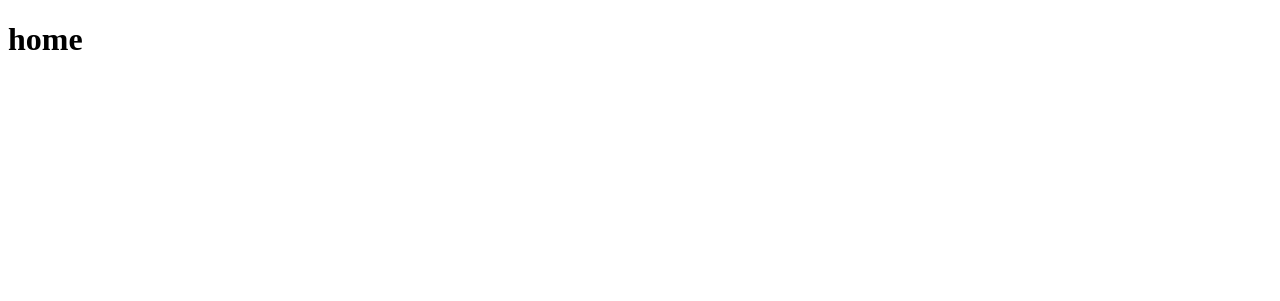
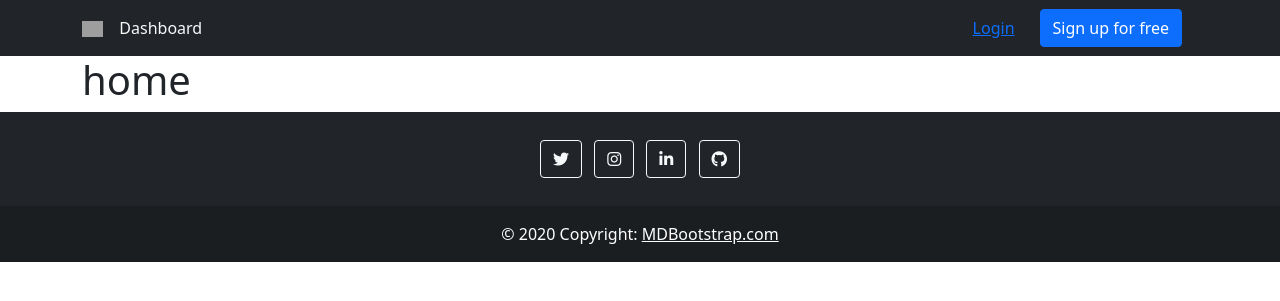
Before and after one commit to Bekzodbek2006/API, a Django app: page / in a window 1280 px wide. Before the commit the part shown is almost empty. Shown: the top 301 px of the page. Run offline with Django 4.2, Linux system fonts and the light colour scheme; grey boxes are pictures that could not be loaded.

Commit message:
added footer

```diff
--- a/templates/base.html
+++ b/templates/base.html
@@ -9,6 +9,8 @@
     <meta http-equiv="X-UA-Compatible" content="IE=edge">
     <meta name="viewport" content="width=device-width, initial-scale=1.0">
     <title>Base - {% block title %}{% endblock title %}</title>
+    <link href="https://cdn.jsdelivr.net/npm/bootstrap@5.0.2/dist/css/bootstrap.min.css" rel="stylesheet" integrity="sha384-EVSTQN3/azprG1Anm3QDgpJLIm9Nao0Yz1ztcQTwFspd3yD65VohhpuuCOmLASjC" crossorigin="anonymous">
+    <link rel="stylesheet" href="https://cdnjs.cloudflare.com/ajax/libs/font-awesome/6.2.0/css/all.min.css" integrity="sha512-xh6O/CkQoPOWDdYTDqeRdPCVd1SpvCA9XXcUnZS2FmJNp1coAFzvtCN9BmamE+4aHK8yyUHUSCcJHgXloTyT2A==" crossorigin="anonymous" referrerpolicy="no-referrer" />
 </head>
 
 <body>
@@ -17,6 +19,7 @@
     {% block content %}
 
     {% endblock content %}
+    {% include 'includes/footer.html' %}
 
     <script src="{% static 'js/main.js' %}"></script>
 </body>
--- /dev/null
+++ b/templates/includes/footer.html
@@ -0,0 +1,29 @@
+<footer class="bg-dark text-center text-white">
+    <!-- Grid container -->
+    <div class="container p-4 pb-0">
+        <!-- Section: Social media -->
+        <section class="mb-4">
+            <a class="btn btn-outline-light btn-floating m-1" target="_blank" href="https://twitter.com/webdev06" role="button"><i class="fab fa-twitter"></i></a>
+
+            <!-- Instagram -->
+            <a class="btn btn-outline-light btn-floating m-1" target="_blank" href="https://instagram.com/aristocratdev_" role="button"><i
+                    class="fab fa-instagram"></i></a>
+
+            <!-- Linkedin -->
+            <a class="btn btn-outline-light btn-floating m-1" target="_blank" href="https://www.linkedin.com/in/bekzodbek-tursunboyev-17973724b/" role="button"><i
+                    class="fab fa-linkedin-in"></i></a>
+
+            <!-- Github -->
+            <a class="btn btn-outline-light btn-floating m-1" target="_blank" href="https://github.com/bekzodbek2006" role="button"><i class="fab fa-github"></i></a>
+        </section>
+        <!-- Section: Social media -->
+    </div>
+    <!-- Grid container -->
+
+    <!-- Copyright -->
+    <div class="text-center p-3" style="background-color: rgba(0, 0, 0, 0.2);">
+        © 2020 Copyright:
+        <a class="text-white" href="https://mdbootstrap.com/">MDBootstrap.com</a>
+    </div>
+    <!-- Copyright -->
+</footer>
--- a/templates/includes/nav.html
+++ b/templates/includes/nav.html
@@ -0,0 +1,41 @@
+<!-- Navbar -->
+<nav class="navbar navbar-expand-lg navbar-light bg-dark">
+  <!-- Container wrapper -->
+  <div class="container">
+    <!-- Navbar brand -->
+    <a class="navbar-brand me-2" href="https://mdbgo.com/">
+      <img src="https://mdbcdn.b-cdn.net/img/logo/mdb-transaprent-noshadows.webp" height="16" alt="MDB Logo"
+        loading="lazy" style="margin-top: -1px;" />
+    </a>
+
+    <!-- Toggle button -->
+    <button class="navbar-toggler" type="button" data-mdb-toggle="collapse" data-mdb-target="#navbarButtonsExample"
+      aria-controls="navbarButtonsExample" aria-expanded="false" aria-label="Toggle navigation">
+      <i class="fas fa-bars"></i>
+    </button>
+
+    <!-- Collapsible wrapper -->
+    <div class="collapse navbar-collapse" id="navbarButtonsExample">
+      <!-- Left links -->
+      <ul class="navbar-nav me-auto mb-2 mb-lg-0">
+        <li class="nav-item">
+          <a class="nav-link text-light" href="#">Dashboard</a>
+        </li>
+      </ul>
+      <!-- Left links -->
+
+      <div class="d-flex align-items-center">
+        <button type="button" class="btn btn-link px-3 me-2">
+          Login
+        </button>
+        <button type="button" class="btn btn-primary me-3">
+          Sign up for free
+        </button>
+
+      </div>
+    </div>
+    <!-- Collapsible wrapper -->
+  </div>
+  <!-- Container wrapper -->
+</nav>
+<!-- Navbar -->
--- a/templates/pages/home.html
+++ b/templates/pages/home.html
@@ -3,5 +3,5 @@
 {% block title %}Home{% endblock title %}
 
 {% block content %}
-<h1>home</h1>
+<h1 class="container">home</h1>
 {% endblock content %}
```
